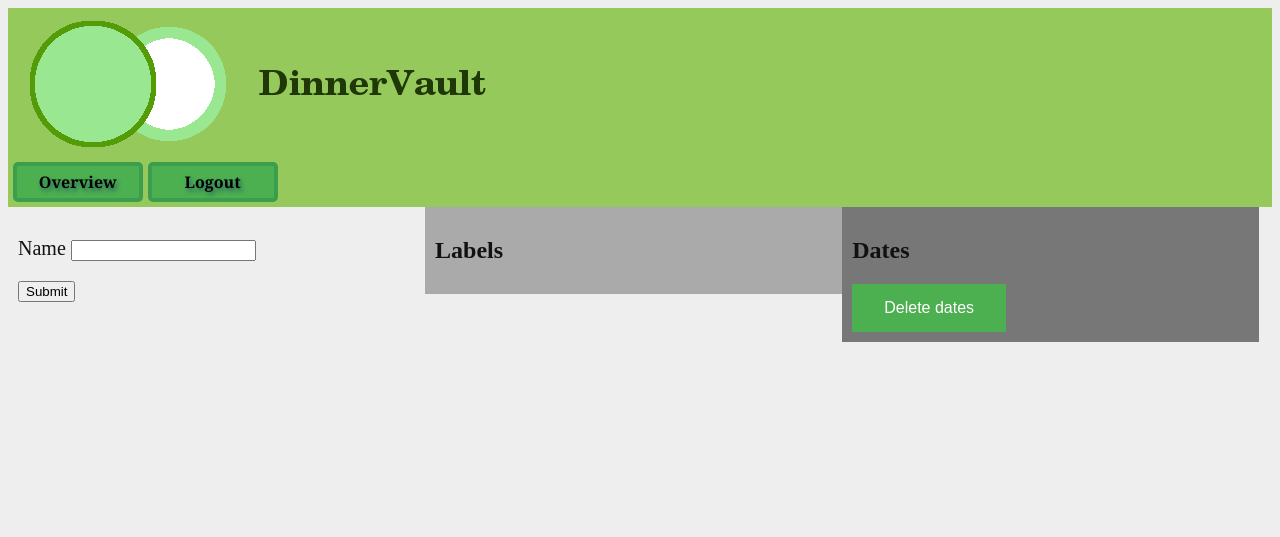
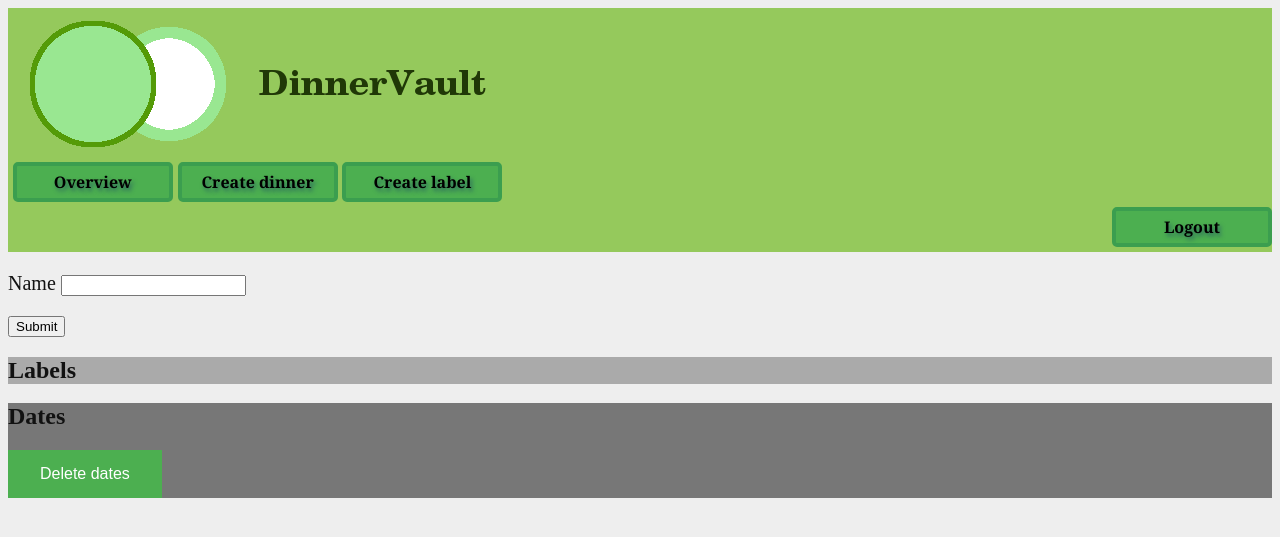
Before and after one commit to Fakor/DinnerVault, a Django app: page /main/create/ in a window 1280 px wide. Shown: the top 537 px of the page. Run offline with Django 3.2, Linux system fonts and the light colour scheme; the visitor is signed in with stand-in values (Sample User, id 1); data that the repository does not hold is empty; parts of the project's set-up code (start-up, migrations or seed data) failed here and were passed over.

Commit message:
All header buttons the same for each page

```diff
--- a/src/main/templates/main/create_label.html
+++ b/src/main/templates/main/create_label.html
@@ -10,8 +10,6 @@
 <body>
     <script>
         create_header("{% static '/main/images/logo.png' %}");
-        add_header_button("Overview", "/main/overview");
-        add_header_button("Logout", "/logout");
     </script>
     <form action="{% url 'create_label' %}" method="post">
         {% csrf_token %}
--- a/src/main/templates/main/detail.html
+++ b/src/main/templates/main/detail.html
@@ -9,9 +9,6 @@
 <body>
     <script>
         create_header("{% static '/main/images/logo.png' %}");
-        add_header_button("Overview", "/main/overview");
-        add_header_button("Edit meal", "/main/edit_meal/{{ meal.id }}/");
-        add_header_button("Logout", "/logout");
     </script>
     <h1> {{ meal.name }} </h1>
     {% if message %}
--- a/src/main/templates/main/edit_meal.html
+++ b/src/main/templates/main/edit_meal.html
@@ -13,21 +13,6 @@ function get_action(is_new, id){
 }
 </script>
 <meta charset="UTF-8">
-<style>
-* {
-    box-sizing: border-box;
-}
-.column {
-    float: left;
-    width: 33%;
-    padding: 10px;
-}
-.row:after {
-    content:"";
-    display:"table";
-    clear:"both";
-}
-</style>
 
 
 {% load static %}
@@ -38,8 +23,6 @@ function get_action(is_new, id){
 <body>
     <script>
         create_header("{% static '/main/images/logo.png' %}");
-        add_header_button("Overview", "/main/overview");
-        add_header_button("Logout", "/logout");
     </script>
     <div class="row">
         <form action="" onsubmit="this.action=get_action({{ new }}, {{ neal.id }})" method="post">
--- a/src/main/templates/main/overview.html
+++ b/src/main/templates/main/overview.html
@@ -10,9 +10,6 @@
 <body>
     <script>
         create_header("{% static '/main/images/logo.png' %}");
-        add_header_button("Create meal", "/main/create");
-        add_header_button("Create label", "/main/create_label");
-        add_header_button("Logout", "/logout");
     </script>
 <ol>
     <table>
--- a/src/my_statics/main/css/base.css
+++ b/src/my_statics/main/css/base.css
@@ -32,13 +32,17 @@ button.top {
   font-weight: bold;
   font-family: Georgia;
   height: 40px;
-  width: 130px;
+  width: 160px;
   padding: 0px 0px;
   margin-left: 0.3em;
   margin-bottom: 0.3em;
   border: 4px solid #3B9E4F;
   border-radius: 5px;
   text-shadow:2px 3px 4px #2b665e;
+}
+
+button.top_right{
+  border: 4px solid #FFFF4F;
 }
 
 button.sub {
--- a/src/my_statics/main/js/base.js
+++ b/src/my_statics/main/js/base.js
@@ -4,18 +4,47 @@ function create_header(path) {
     header.setAttribute("id", "header");
     img = document.createElement("img");
     img.setAttribute("src", path);
-    header.appendChild(img)
-    header.innerHTML+= "<br>"
+    header.appendChild(img);
+    let row=document.createElement("div");
+    row.setAttribute("class", "row");
+
+    let l_div=document.createElement("div");
+    l_div.setAttribute("class", "column");
+    l_div.setAttribute("align", "left");
+    l_div.setAttribute("id", "head_l");
+
+    let r_div=document.createElement("div");
+    r_div.setAttribute("class", "column");
+    r_div.setAttribute("align", "right");
+    r_div.setAttribute("id", "head_r");
+
+    row.appendChild(l_div);
+    row.appendChild(r_div);
+    header.appendChild(row);
+
+
     document.body.appendChild(header);
+    add_header_button("Overview", "/main/overview");
+    add_header_button("Create dinner", "/main/create");
+    add_header_button("Create label", "/main/create_label");
+
+    add_header_button_right("Logout", "/logout")
 }
 
 function add_header_button(text, path){
+    add_button_by_id(text, path, "head_l");
+}
+
+function add_header_button_right(text, path){
+    add_button_by_id(text, path, "head_r");
+}
+
+function add_button_by_id(text, path, el_id) {
     let button=document.createElement("button");
     button.setAttribute("class", "top");
     button.onclick= function() {location.href=path;};
     button.setAttribute("type", "button");
     button.innerHTML = text;
-    button.setAttribute("align" ,"right");
-    header = document.getElementById("header");
-    header.append(button);
+    div = document.getElementById(el_id);
+    div.append(button);
 }
```
